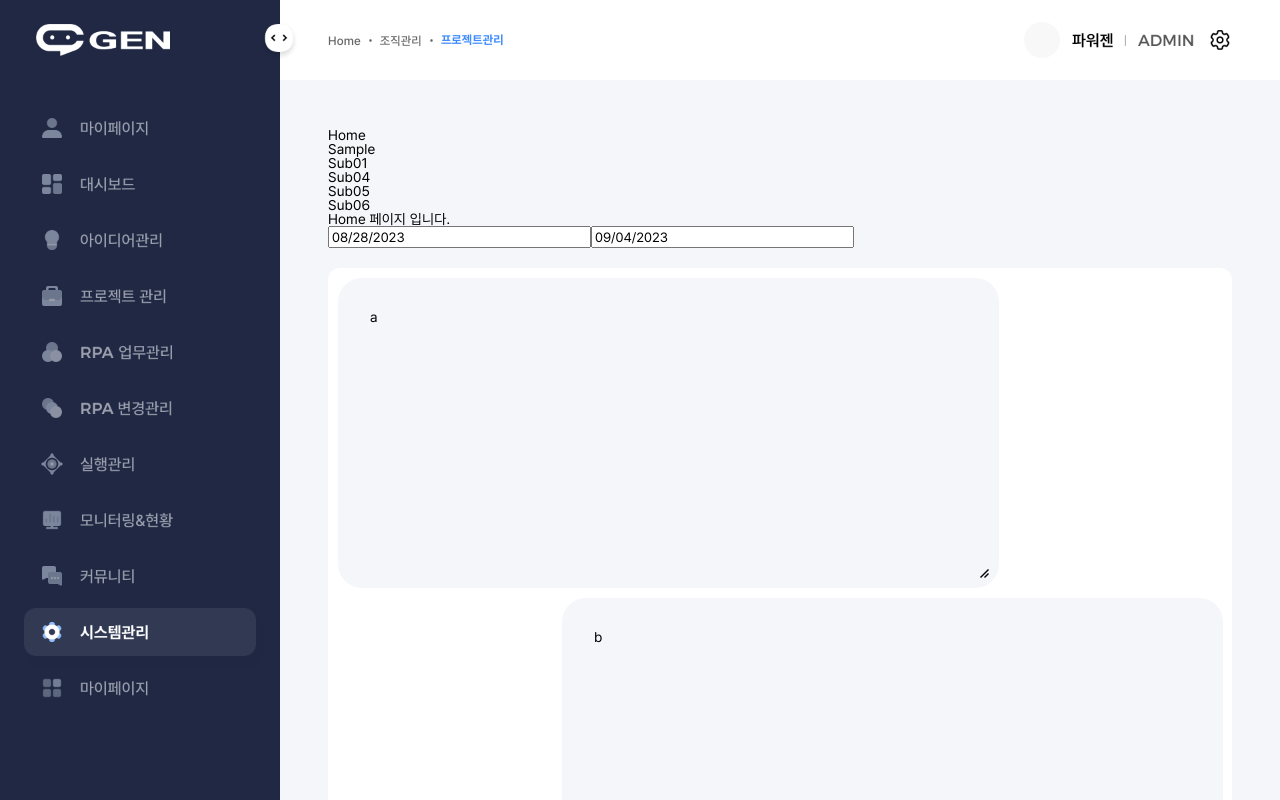
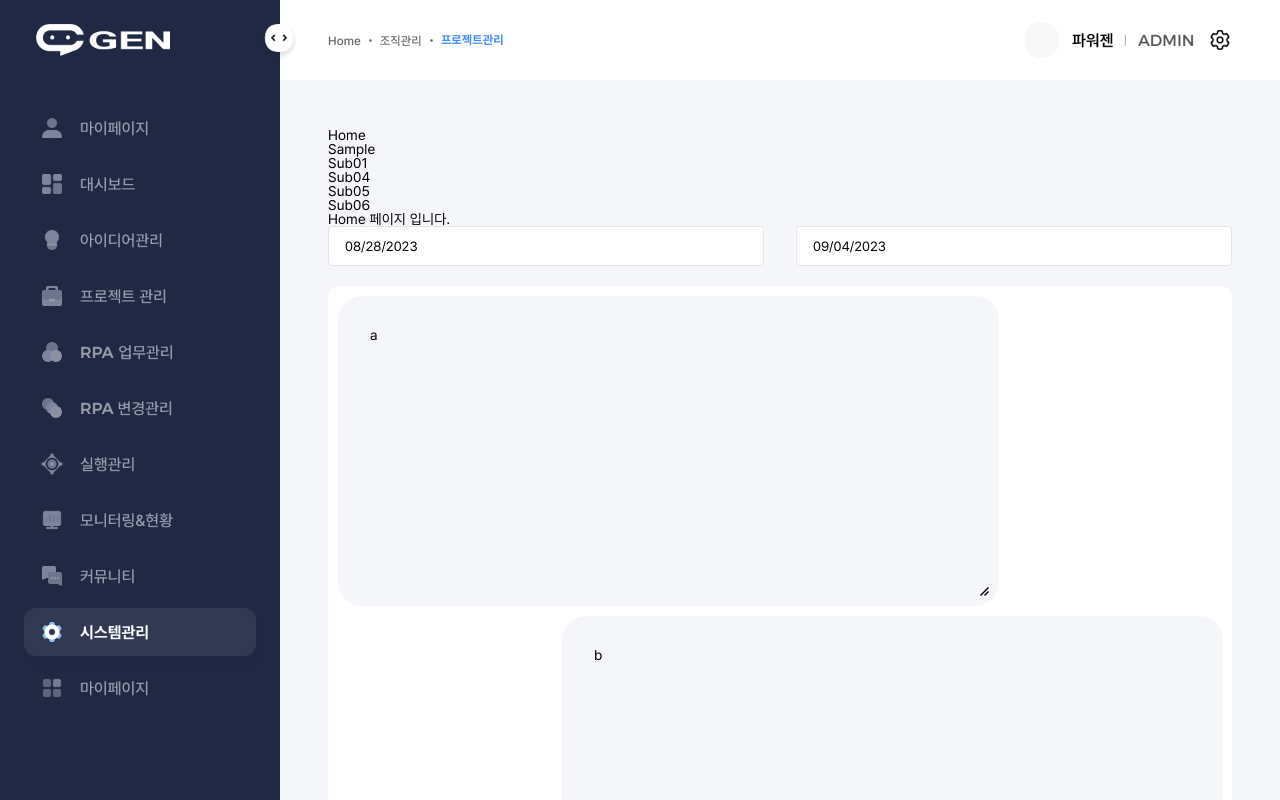
Before and after one commit to myommyo/power, a React (Create React App) app: page / in a window 1280 px wide. Shown: the top 800 px of the page. Built offline with nearby package versions, Linux system fonts and the light colour scheme; what react-accessible-treeview would draw is missing.

Commit message:
date-range-picker 조금 커스텀 으아아앙

```diff
--- a/src/App.css
+++ b/src/App.css
@@ -289,3 +289,64 @@
   vertical-align: middle;
   padding-right: 5px;
 }
+
+/* DateRange 상단 숭김 */
+.calendarWrap > div {
+  position: absolute;
+  z-index: 1;
+  margin-top: 50px;
+}
+.calendarWrap {
+  display: flex;
+  justify-content: space-between;
+  gap: 32px;
+}
+.calendarWrap .inputBox {
+  position: relative;
+  width: 100%;
+  padding-left: 16px;
+  box-sizing: border-box;
+  height: 40px;
+  border: 1px solid #e5e5e5;
+  border-radius: 4px;
+  outline: none;
+}
+.calendarWrap .inputBox:focus,
+.calendarWrap .inputBox:active {
+  border-color: #202844;
+}
+.calendarWrap .inputBox:after {
+  display: block;
+  content: "";
+  width: 10px;
+  height: 10px;
+  background-color: red;
+  position: absolute;
+  right: 0;
+  top: 0;
+}
+.rdrCalendarWrapper {
+  border: 1px solid #202844;
+  border-radius: 12px;
+}
+.rdrInRange {
+  color: #eff2fa !important;
+}
+.rdrDayNumber span {
+  font-size: 13px;
+  color: #202844;
+}
+.rdrStartEdge,
+.rdrEndEdge {
+  border-radius: 12px;
+  background-color: #202844 !important;
+}
+.rdrStartEdge .rdrDayNumber > span {
+  color: #fff !important;
+}
+.rdrDateDisplayWrapper {
+  display: none;
+}
+.rdrCalendarWrapper:not(.rdrDateRangeWrapper) .rdrDayHovered .rdrDayNumber:after {
+  border: none 0 !important;
+}
--- a/src/components/SearchBox.js
+++ b/src/components/SearchBox.js
@@ -12,10 +12,8 @@ import KeyboardArrowDownIcon from "@mui/icons-material/KeyboardArrowDown";
 
 import "react-date-range/dist/styles.css"; // main style file
 import "react-date-range/dist/theme/default.css"; // theme css file
-import { DateRange } from "react-date-range";
-import { Calendar } from "react-date-range"; // 얘가 캘린더 라이브러리
-import ko from "date-fns/locale/ko"; // 날짜 포맷 라이브러리 (한국어 기능을 임포트)
-import moment from "moment"; // 날짜 포맷 라이브러리
+
+import DateRange from "./DateRangePicker";
 
 import { useState } from "react";
 
@@ -177,7 +175,7 @@ const SearchBox = () => {
               <Grid item xs={8}>
                 <Item>
                   <Stack direction="row" alignItems="center">
-                    {/* <DateRange editableDateInputs={true} onChange={(item) => setState([item.selection])} moveRangeOnFirstSelection={false} ranges={state} /> */}
+                    <DateRange />
                   </Stack>
                 </Item>
               </Grid>
```
